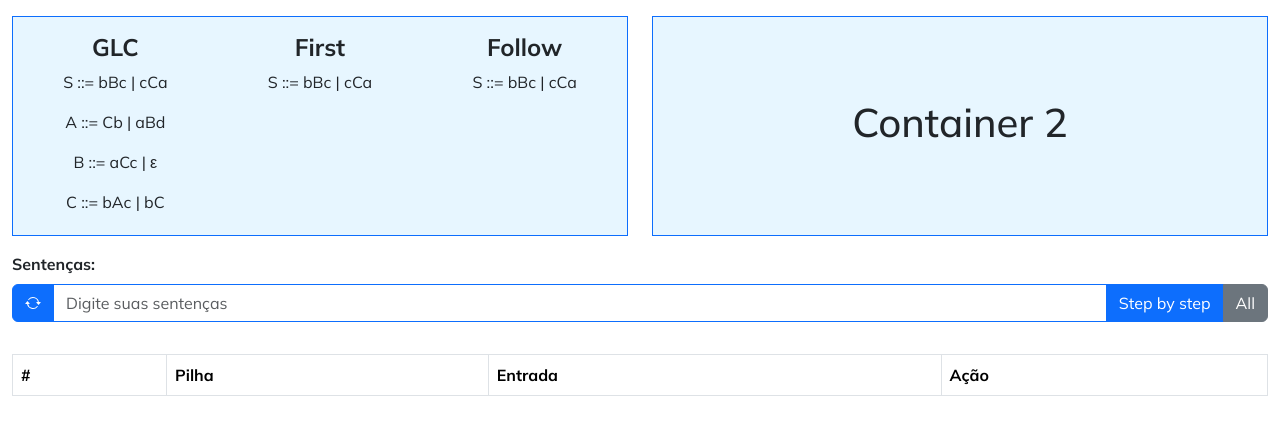
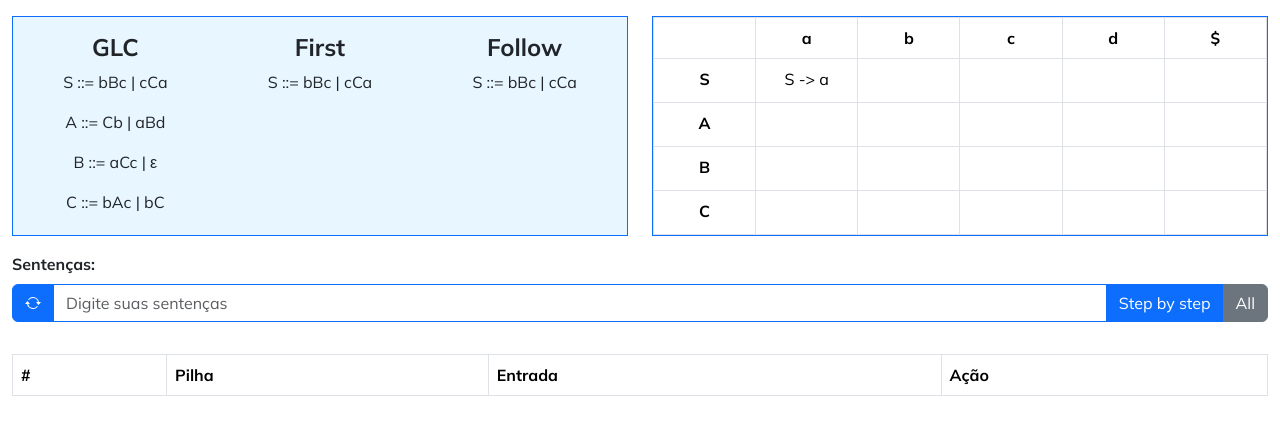
Before and after one commit to leodoprado/Analisador-Sintatico, a Flask app: page / in a window 1280 px wide. Shown: the part 62-497 px from the top of the page. Run offline with Flask 3, Linux system fonts and the light colour scheme; lists and menus that the app fills with data are empty.

Commit message:
att 15-06

```diff
--- a/app.py
+++ b/app.py
@@ -4,10 +4,10 @@ from routes.home import home_route
 import webview
 
 app = Flask(__name__)
-webview.create_window('Analisador Sintático', app)
+#webview.create_window('Analisador Sintático', app)
 
 app.register_blueprint(home_route)
 
 if __name__ == "__main__":
-    #app.run(debug=True)
-    webview.start()
+    app.run(debug=True)
+    #webview.start()
--- a/static/css/style.css
+++ b/static/css/style.css
@@ -1,3 +1,16 @@
 * {
     font-family: 'Mulish', sans-serif;
 }
+
+.table-container {
+    height: 220px;
+    background-color: #e7f6ff;
+    overflow: hidden; /* Impede que o container aumente de tamanho */
+  }
+  .table-responsive {
+    height: 100%; /* Limita a altura da tabela ao tamanho do container */
+    overflow-y: auto; /* Adiciona barra de rolagem vertical se necessário */
+  }
+  .table {
+    margin: 0; /* Remove as margens da tabela */
+  }
--- a/templates/index.html
+++ b/templates/index.html
@@ -47,11 +47,59 @@
             </div>
           </div>
           <div class="col-sm-6">
-            <div class="d-flex justify-content-center align-items-center border border-primary" style="height: 220px; background-color: #e7f6ff;">
-              <h1>Container 2</h1>
+            <div class="d-flex justify-content-center align-items-center border border-primary" style="height: 220px;">
+              <div class="table-responsive" style="width: 100%;">
+                <table class="table table-bordered mb-0 text-center" style="table-layout: fixed; height: 100%;">
+                  <thead>
+                    <tr>
+                      <th scope="col"></th>
+                      <th scope="col">a</th>
+                      <th scope="col">b</th>
+                      <th scope="col">c</th>
+                      <th scope="col">d</th>
+                      <th scope="col">$</th>
+                    </tr>
+                  </thead>
+                  <tbody>
+                    <tr>
+                      <th scope="row">S</th>
+                      <td>S -> a</td>
+                      <td></td>
+                      <td></td>
+                      <td></td>
+                      <td></td>
+                    </tr>
+                    <tr>
+                      <th scope="row">A</th>
+                      <td></td>
+                      <td></td>
+                      <td></td>
+                      <td></td>
+                      <td></td>
+                    </tr>
+                    <tr>
+                      <th scope="row">B</th>
+                      <td></td>
+                      <td></td>
+                      <td></td>
+                      <td></td>
+                      <td></td>
+                    </tr>
+                    <tr>
+                      <th scope="row">C</th>
+                      <td></td>
+                      <td></td>
+                      <td></td>
+                      <td></td>
+                      <td></td>
+                    </tr>
+                  </tbody>
+                </table>
               </div>
             </div>
           </div>
+        </div>
+
         <div class="row mt-3">
           <div class="col-sm-12">
             <form>
@@ -89,8 +137,6 @@
         </div>
       </div>
 
-
-
       <script src="https://cdn.jsdelivr.net/npm/bootstrap@5.3.3/dist/js/bootstrap.bundle.min.js" integrity="sha384-YvpcrYf0tY3lHB60NNkmXc5s9fDVZLESaAA55NDzOxhy9GkcIdslK1eN7N6jIeHz" crossorigin="anonymous"></script>
       <script src="{{ url_for('static', filename='js/cru.js') }}"></script>
     </body>
```
Lines whose indentation alone changed are shown as unchanged.
